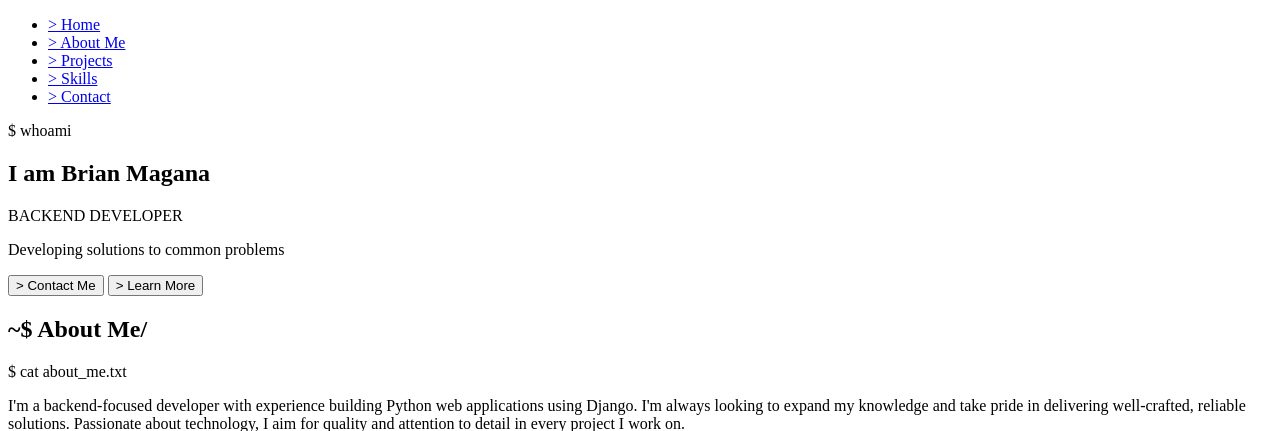
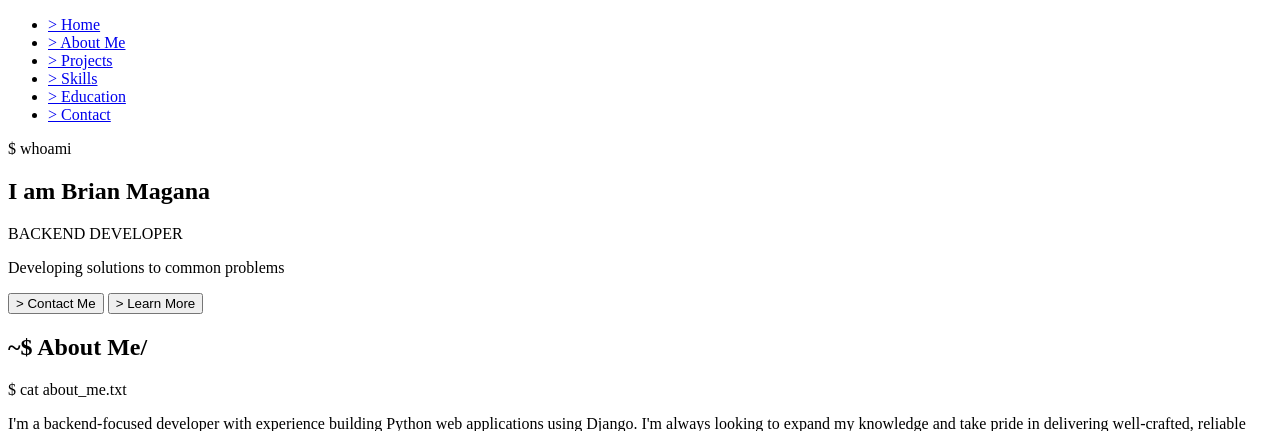
Before and after one commit to BrialexMaga/portfolio, a Flask app: page / in a window 1280 px wide. Shown: the top 431 px of the page. Run offline with Flask 3, Linux system fonts and the light colour scheme.

Commit message:
Add 'education' to the navbar links

```diff
--- a/templates/index.html
+++ b/templates/index.html
@@ -13,6 +13,7 @@
         <li><a href="#about-me">> About Me</a></li>
         <li><a href="#projects">> Projects</a></li>
         <li><a href="#skills">> Skills</a></li>
+        <li><a href="#education">> Education</a></li>
         <li><a href="#contact">> Contact</a></li>
     </ul>
     </nav>
```
